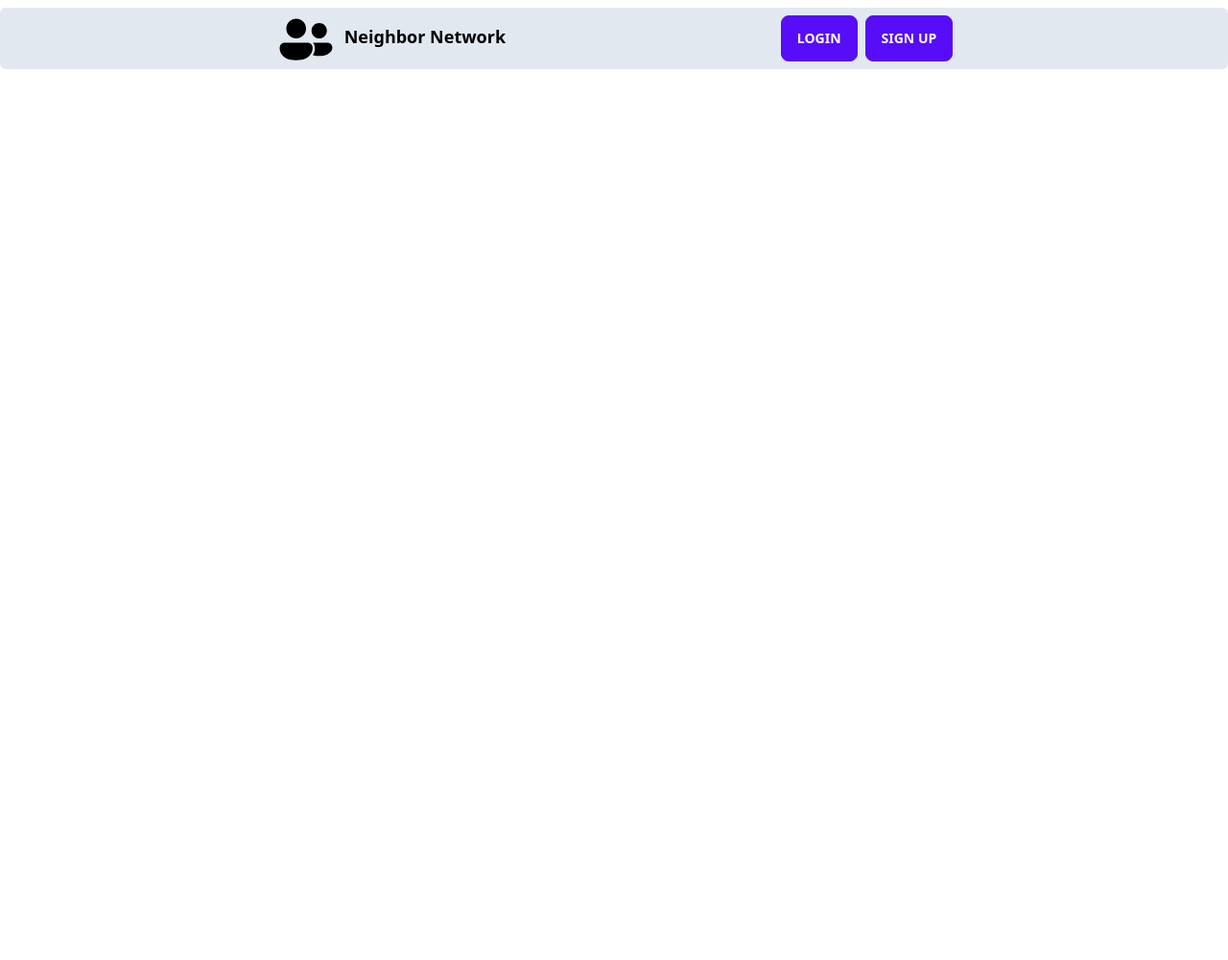
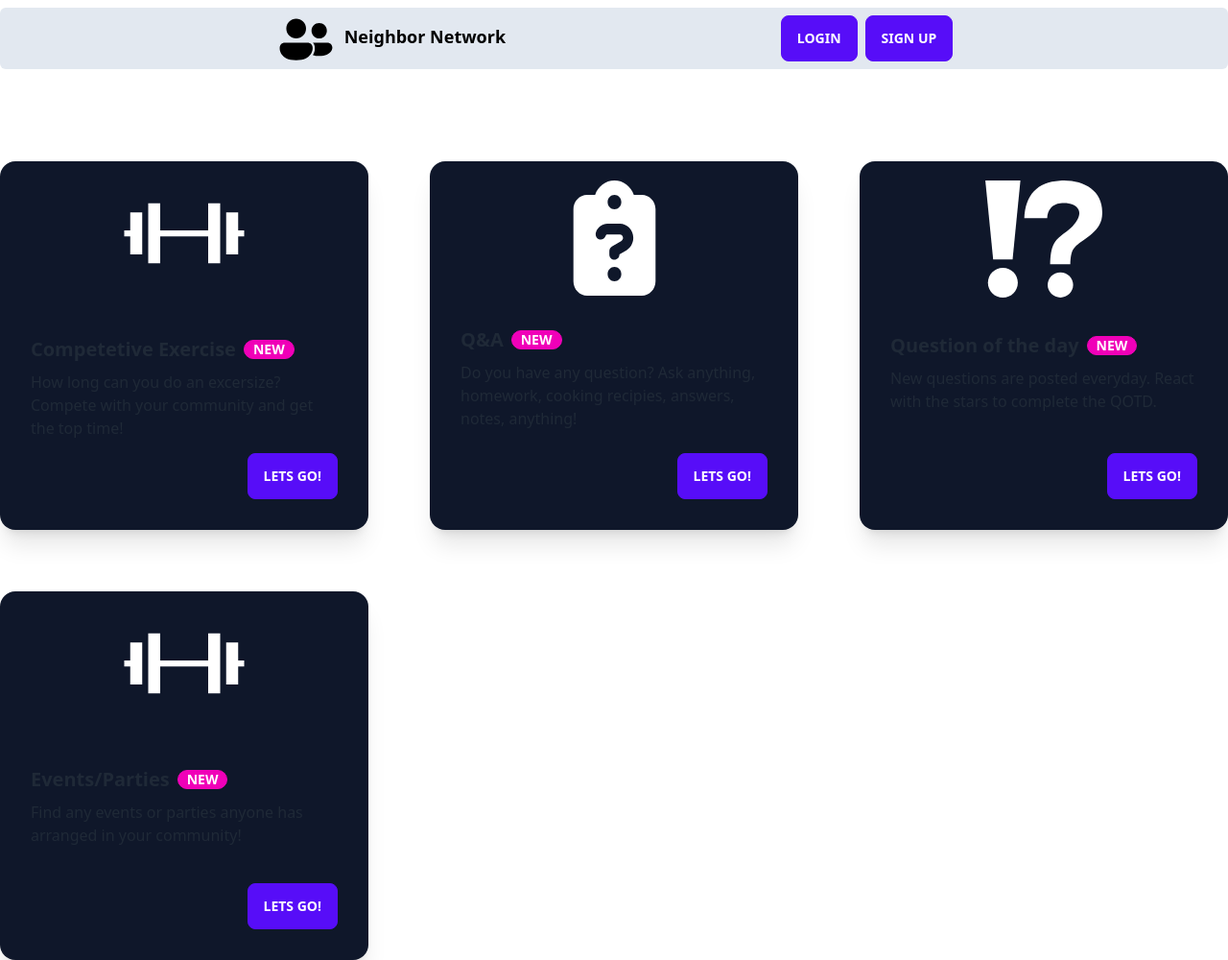
Before and after one commit to RangerDevv/NeighborNetwork, a website: page index.html in a window 1280 px wide. Shown: the whole page at 96% size. Before the commit the page ends 800 px from the top, so only its background shows below. Drawn offline with nearby package versions, Linux system fonts and the light colour scheme; files that its build step writes are made by us from their sources.

Commit message:
added cards

```diff
--- a/index.html
+++ b/index.html
@@ -9,7 +9,7 @@
     <link rel="stylesheet" href="./dist/output.css">
 </head>
 <body>
-    <div id="navbar" class=" bg-slate-200 w-screen h-16 flex flex-row align-bottom justify-evenly rounded-md sticky mt-2">
+    <div id="navbar" class=" bg-slate-200 w-screen h-16 flex flex-row align-bottom justify-evenly rounded-md sticky top-0 z-50 mt-2">
         <div class=" flex flex-row gap-x-2">
         <image src="./Images/logo.svg">
         <h2 class=" font-semibold text-lg pt-4 text-black">Neighbor Network</h2>
@@ -19,5 +19,61 @@
             <a><div id="LoginButton" class=" btn btn-primary"> <p>Sign Up</p> </div></a>
         </div>
     </div>
+    <div id="Maincontent" class="flex justify-center pt-24">
+        <div class=" flex flex-col md:grid md:grid-cols-3 gap-16">
+            <div class="card w-96 h-96 shadow-xl bg-slate-900">
+                <figure><img src="./Images/exercise logo.svg" /></figure>
+                <div class="card-body">
+                  <h2 class="card-title">
+                    Competetive Exercise
+                    <div class="badge badge-secondary">NEW</div>
+                  </h2>
+                  <p>How long can you do an excersize? Compete with your community and get the top time!</p>
+                  <div class="card-actions justify-end">
+                  <a href="#" class="btn btn-primary hover:btn-success">Lets Go!</a>
+                  </div>
+                </div>
+              </div>
+              <div class="card w-96 h-96 shadow-xl bg-slate-900">
+                <figure><img class=" pt-5" src="./Images/Q&A.svg" /></figure>
+                <div class="card-body">
+                  <h2 class="card-title">
+                    Q&A
+                    <div class="badge badge-secondary">NEW</div>
+                  </h2>
+                  <p>Do you have any question? Ask anything, homework, cooking recipies, answers, notes, anything!</p>
+                  <div class="card-actions justify-end">
+                  <a href="#" class="btn btn-primary hover:btn-success">Lets Go!</a>
+                  </div>
+                </div>
+              </div>
+              <div class="card w-96 h-96 shadow-xl bg-slate-900">
+                <figure><img class=" pt-4" src="./Images/QOTD.svg" /></figure>
+                <div class="card-body">
+                  <h2 class="card-title">
+                    Question of the day
+                    <div class="badge badge-secondary">NEW</div>
+                  </h2>
+                  <p>New questions are posted everyday. React with the stars to complete the QOTD.</p>
+                  <div class="card-actions justify-end">
+                  <a href="#" class="btn btn-primary">Lets Go!</a>
+                  </div>
+                </div>
+              </div>
+              <div class="card w-96 h-96 shadow-xl bg-slate-900">
+                <figure><img src="./Images/exercise logo.svg" /></figure>
+                <div class="card-body">
+                  <h2 class="card-title">
+                    Events/Parties
+                    <div class="badge badge-secondary">NEW</div>
+                  </h2>
+                  <p>Find any events or parties anyone has arranged in your community!</p>
+                  <div class="card-actions justify-end">
+                  <a href="#" class="btn btn-primary hover:btn-success">Lets Go!</a>
+                  </div>
+                </div>
+              </div>
+        </div>
+    </div>
 </body>
 </html>
```
Also changed, not shown: Images/Q&A.svg (added), Images/QOTD.svg (added), Images/exercise logo.svg (added), dist/output.css.
